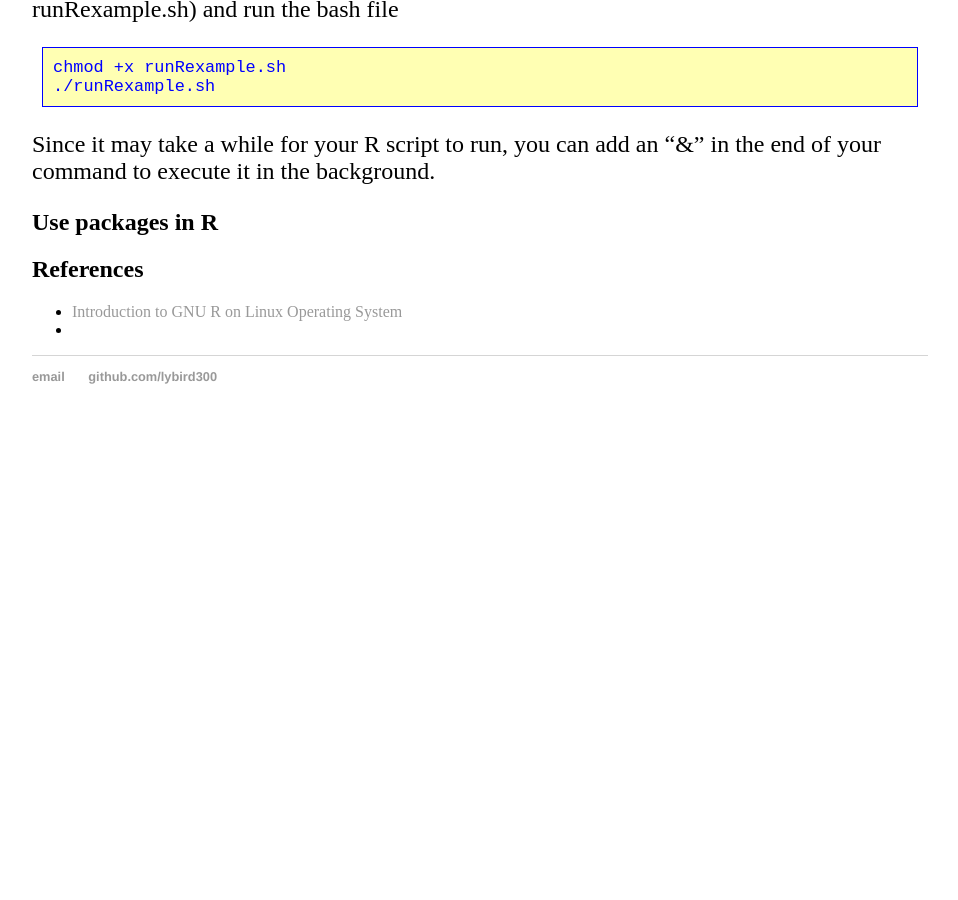
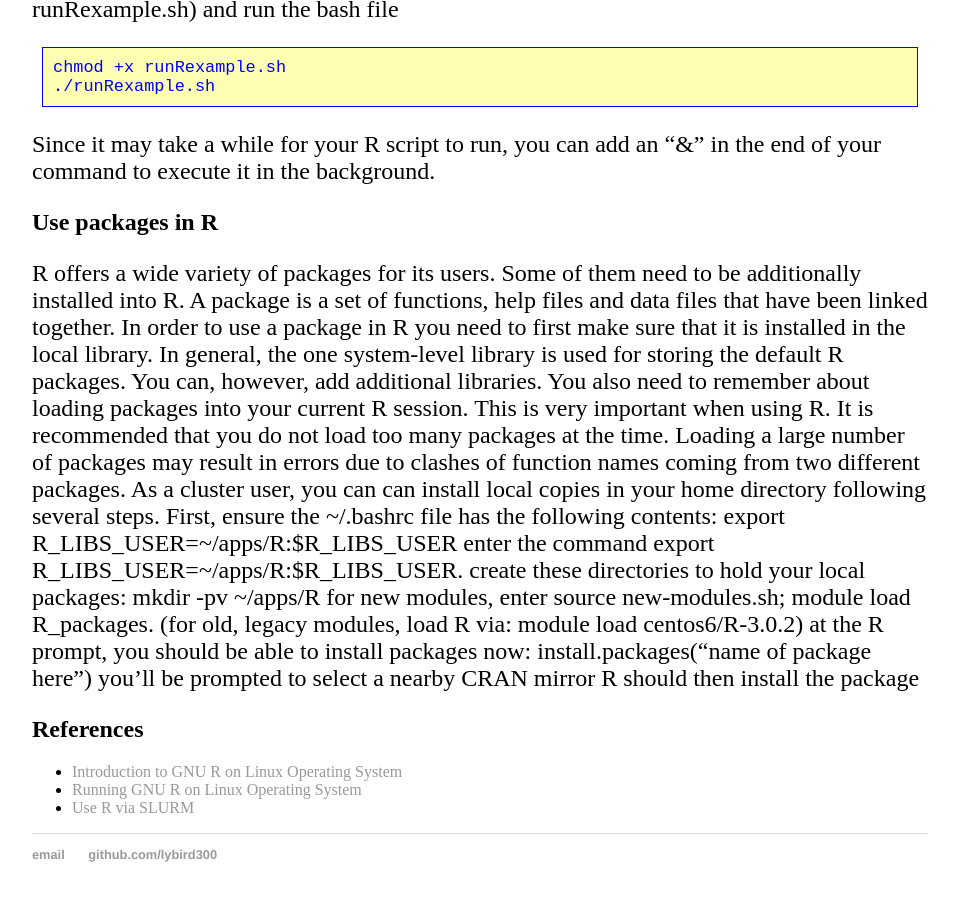
Before and after one commit to lybird300/lybird300.github.io, a Jekyll site: the page built from _posts/2015-10-27-R-Linux.md, in a window 1280 px wide and 900 px high, scrolled down 1395 px. Shown: the whole window, without its empty margins (160-1118 px from the left). Built offline with Jekyll 4.4.1, drawn with Linux system fonts in a browser that asks for light colours; before the commit the page ends 1839 px from its top, so only the background shows below that.

Commit message:
Update 2015-10-27-R-Linux.md

```diff
--- a/_posts/2015-10-27-R-Linux.md
+++ b/_posts/2015-10-27-R-Linux.md
@@ -22,10 +22,19 @@ Or indicate the batch command in a bash file (start with "#!bin/bash"; let's cal
 ./runRexample.sh</code></pre>
 Since it may take a while for your R script to run, you can add an "&" in the end of your command to execute it in the background.
 <h2>Use packages in R</h2>
-
+R offers a wide variety of packages for its users. Some of them need to be additionally installed into R. A package is a set of functions, help files and data files that have been linked together. In order to use a package in R you need to first make sure that it is installed in the local library. In general, the one system-level library is used for storing the default R packages. You can, however, add additional libraries. You also need to remember about loading packages into your current R session. This is very important when using R. It is recommended that you do not load too many packages at the time. Loading a large number of packages may result in errors due to clashes of function names coming from two different packages.
+As a cluster user, you can can install local copies in your home directory following several steps. First, ensure the ~/.bashrc file has the following contents:
+export R_LIBS_USER=~/apps/R:$R_LIBS_USER
+enter the command export R_LIBS_USER=~/apps/R:$R_LIBS_USER.
+create these directories to hold your local packages: mkdir -pv ~/apps/R
+for new modules, enter source new-modules.sh; module load R_packages. (for old, legacy modules, load R via: module load centos6/R-3.0.2)
+at the R prompt, you should be able to install packages now: install.packages("name of package here")
+you'll be prompted to select a nearby CRAN mirror
+R should then install the package
 
 <h2>References</h2>
 <ul>
 <li><a href="http://how-to.linuxcareer.com/introduction-to-gnu-r-on-linux-operating-system">Introduction to GNU R on Linux Operating System</a></li>
-<li><a href=""></a></li>
+<li><a href="http://how-to.linuxcareer.com/running-gnu-r-on-linux-operating-system">Running GNU R on Linux Operating System</a></li>
+<li><a href="https://rc.fas.harvard.edu/resources/documentation/software/r/">Use R via SLURM</a></li>
 </ul>
```
